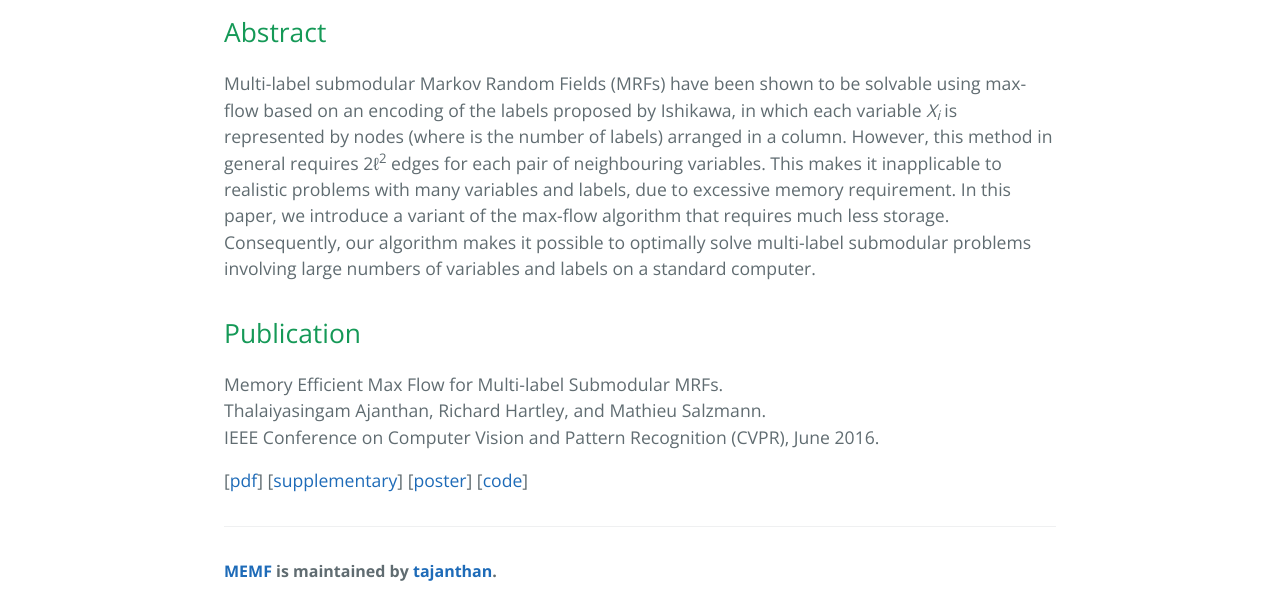
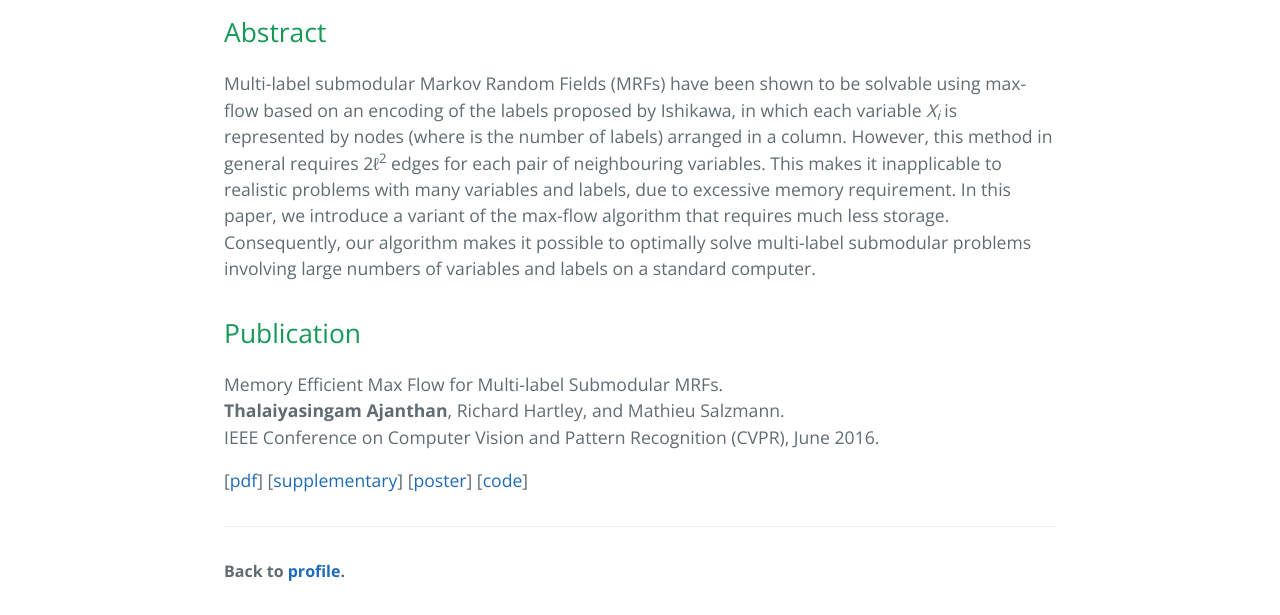
Before and after one commit to tajanthan/memf, a plain HTML site: page index.html in a window 1280 px wide. Shown: the part 569-1184 px from the top of the page. Drawn offline with nearby package versions, Linux system fonts and the light colour scheme.

Commit message:
1. back to profile

```diff
--- a/index.html
+++ b/index.html
@@ -29,7 +29,7 @@
 <p>Multi-label submodular Markov Random Fields (MRFs) have been shown to be solvable using max-flow based on an encoding of the labels proposed by Ishikawa, in which each variable <span class="math inline"><em>X</em><sub><em>i</em></sub></span> is represented by nodes (where is the number of labels) arranged in a column. However, this method in general requires <span class="math inline">2ℓ<sup>2</sup></span> edges for each pair of neighbouring variables. This makes it inapplicable to realistic problems with many variables and labels, due to excessive memory requirement. In this paper, we introduce a variant of the max-flow algorithm that requires much less storage. Consequently, our algorithm makes it possible to optimally solve multi-label submodular problems involving large numbers of variables and labels on a standard computer.</p>
 <h2 id="publication">Publication</h2>
 <p>Memory Efficient Max Flow for Multi-label Submodular MRFs.<br />
-Thalaiyasingam Ajanthan, Richard Hartley, and Mathieu Salzmann.<br />
+<strong>Thalaiyasingam Ajanthan</strong>, Richard Hartley, and Mathieu Salzmann.<br />
 IEEE Conference on Computer Vision and Pattern Recognition (CVPR), June 2016.</p>
 <p>[<a href="docs/memf.pdf" title="pdf">pdf</a>]
 [<a href="docs/memf_supp.pdf" title="supplementary">supplementary</a>]
@@ -37,8 +37,8 @@ IEEE Conference on Computer Vision and Pattern Recognition (CVPR), June 2016.</p
 [<a href="https://github.com/tajanthan/memf" title="code">code</a>]</p>
 
       <footer class="site-footer">
-        <span class="site-footer-owner"><a href="https://github.com/tajanthan/memf">MEMF</a>
-            is maintained by <a href="https://github.com/tajanthan">tajanthan</a>.</span>
+        <span class="site-footer-owner">Back to <a href="https://tajanthan.github.io/#research">
+                profile</a>.</span>
       </footer>
 
     </section>
```
